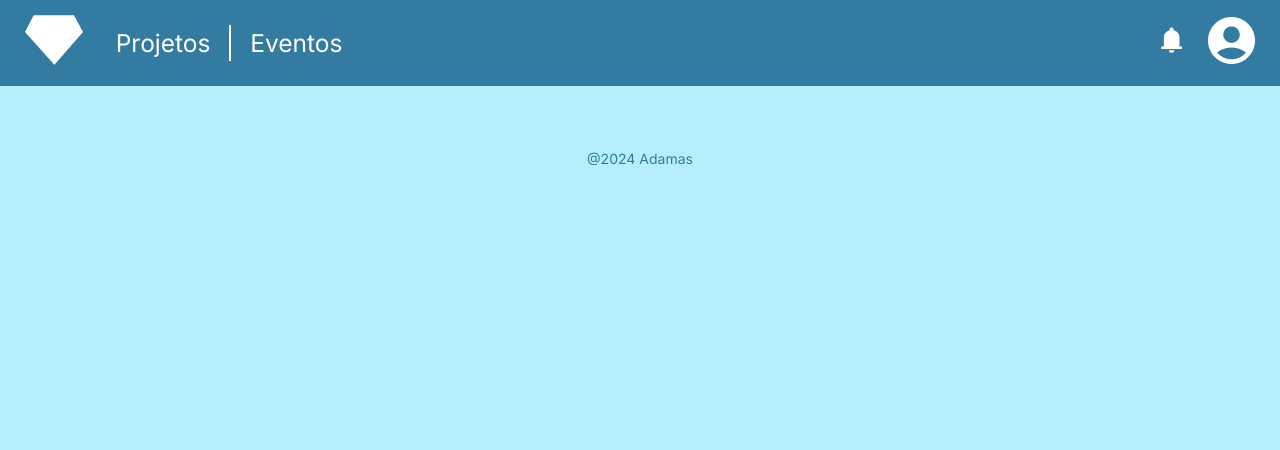
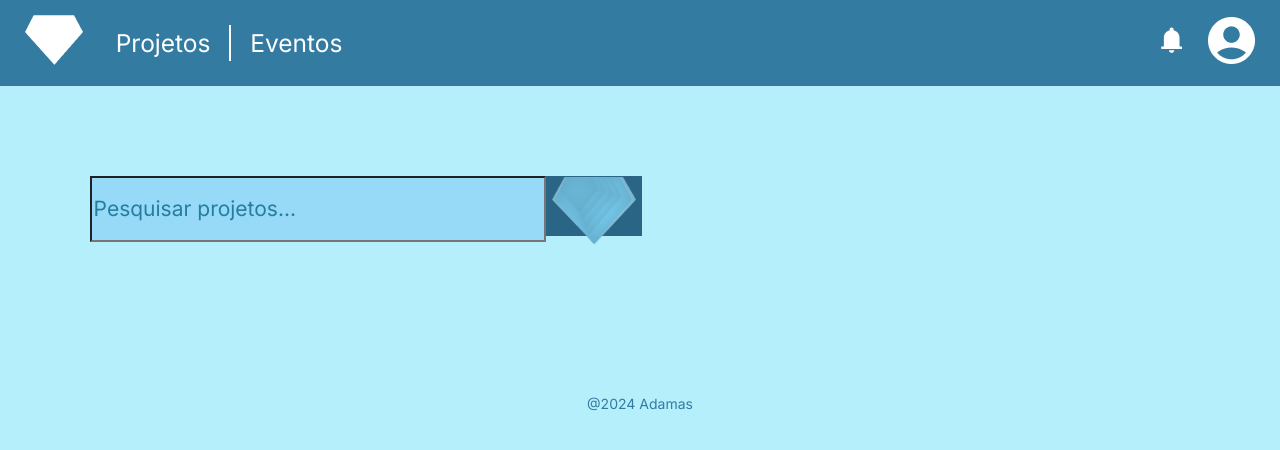
Before and after one commit to Noobolon/Adamas-FrontEnd, a Vue app: page /projetos in a window 1280 px wide. Shown: the top 450 px of the page. Built offline with nearby package versions, Linux system fonts and the light colour scheme.

Commit message:
início da página de pesquisa de projetos

```diff
--- a/src/assets/css/paleta.css
+++ b/src/assets/css/paleta.css
@@ -4,6 +4,7 @@
     --SubBackgroundColor: #7CBEE2;
     --ToolbarColor: #347BA2;
     --ButtonColor: #2B6585;
+    --ButtonHoverColor: #1f4a60;
 
     --CardColor: #347BA2;
     --TextFieldColor: #277DA1;
--- a/src/components/LinkButton.vue
+++ b/src/components/LinkButton.vue
@@ -45,7 +45,7 @@ a{
     text-align: center;
 }
 
-a:hover{ background-color: #1f4a60;}
+a:hover{ background-color: var(--ButtonHoverColor);}
 
 a:visited{color: var(--Text2);}
 
--- a/src/views/search/Projects.vue
+++ b/src/views/search/Projects.vue
@@ -1,15 +1,81 @@
 <script>
 
 export default{
-name: "Projects"
+name: "Projects",
+
+data(){
+    return{
+        search_content: this.search_content
+    }
+},
+
+methods: {
 
 }
+
+}
+
+
+
+
 </script>
 
 <template>
 
+    <main>
+
+        <form>
+            <input type="text" placeholder="Pesquisar projetos..." v-model="search_content">
+            <button type="button">
+                <img src="../../assets/images/diamond.png" alt="Send" id="send-button">
+            </button>
+        </form>
+
+    </main>
+
 </template>
 
-<style>
+<style scoped>
+
+main{
+    padding: 7%;
+}
+
+form{
+    width: 100%;
+    display: flex;
+    flex-direction: row;
+    justify-content: left;
+}
+
+input[type=text]{
+    height: 7.5vh;
+    width: 35vw;
+    font-size: 1.5em;
+
+    background-color: #96DAF7;
+    color: var(--Text);
+}
+
+input[type=text]::placeholder{
+    color: var(--TextFieldColor);
+}
+
+button{
+    height: 7.5vh;
+    width: 7.5vw;
+
+    border: none;
+    background-color: var(--ButtonColor);
+    cursor: pointer;
+}
+
+button:hover{
+    background-color: var(--ButtonHoverColor);
+}
+
+#send-button{
+    width: 100%;
+}
 
 </style>
```
